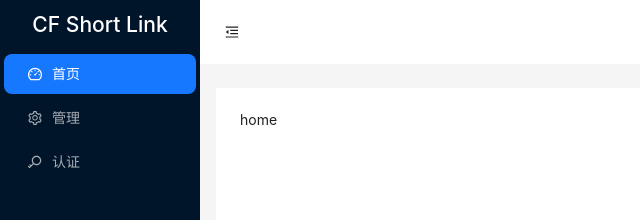
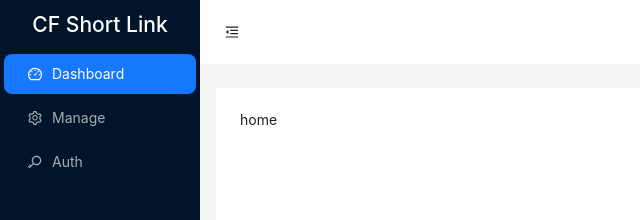
Before and after one commit to AsenHu/cf-short-link, a Vue app: page / in a window 1280 px wide. Shown: the top 220 px of the page, without its empty margins (0-640 px from the left). Built offline with nearby package versions, Linux system fonts and the light colour scheme.

Commit message:
feat: update nav name

```diff
--- a/src/stores/nav.ts
+++ b/src/stores/nav.ts
@@ -19,17 +19,17 @@ export const useNavStore = defineStore(
     const navList = ref<NavItem[]>([
       {
         key: 'Home',
-        lable: '首页',
+        lable: 'Dashboard',
         icon: DashboardOutlined,
       },
       {
         key: 'Manage',
-        lable: '管理',
+        lable: 'Manage',
         icon: SettingOutlined,
       },
       {
         key: 'Auth',
-        lable: '认证',
+        lable: 'Auth',
         icon: KeyOutlined,
       },
     ])
```
Also changed, not shown: 1 other file (tests, documents, lock files or other folders).
